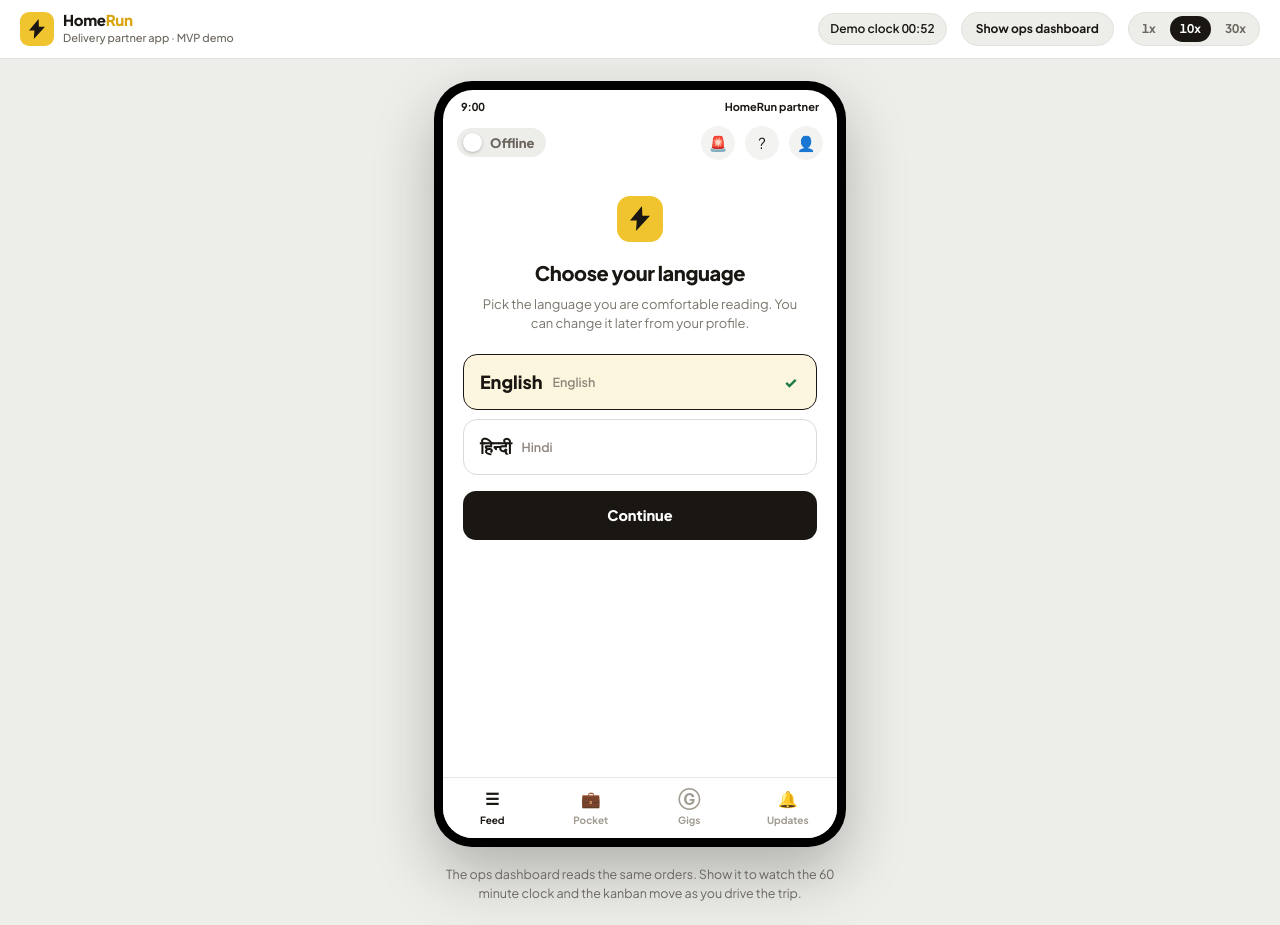
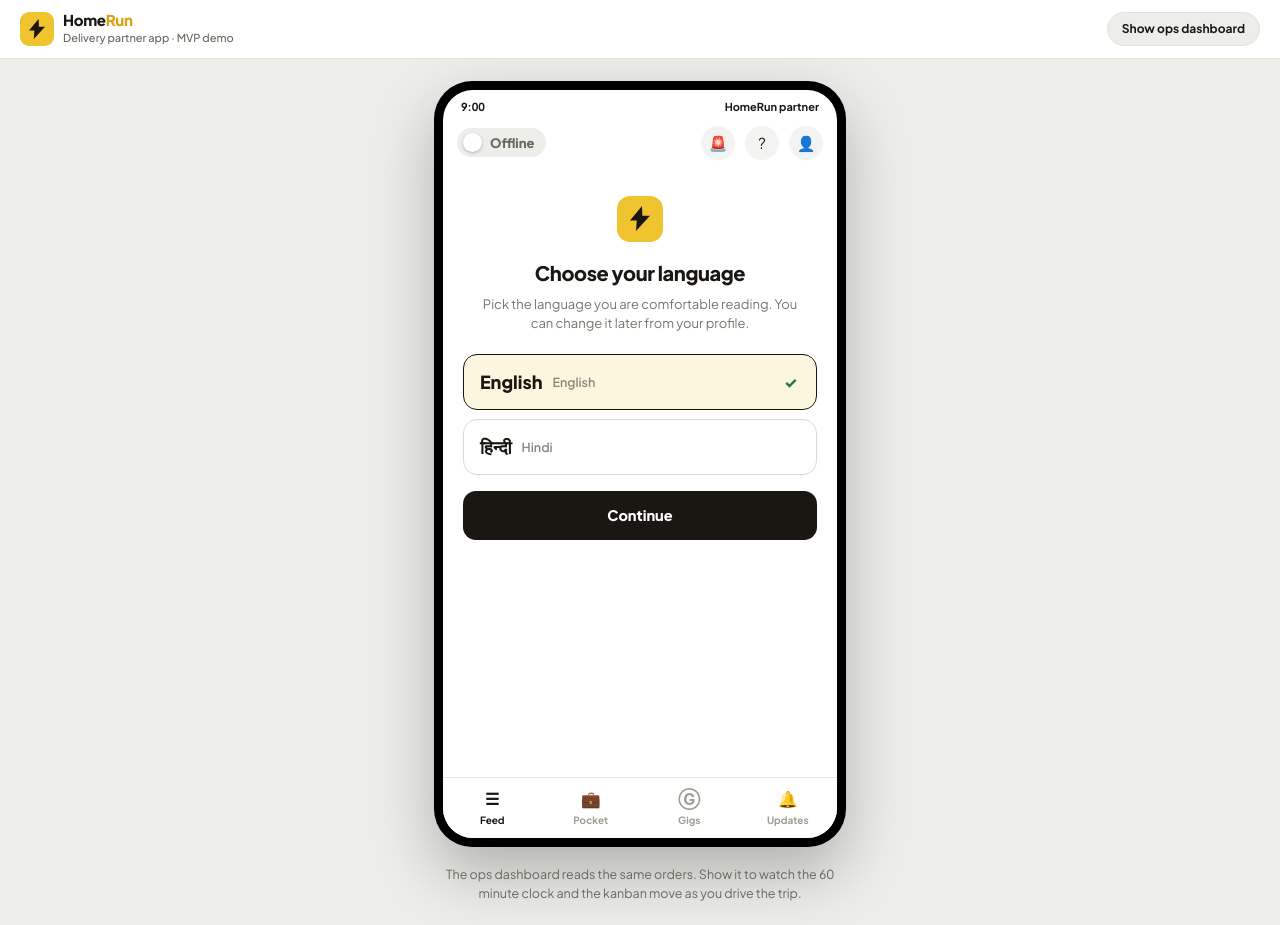
Before and after one commit to Anushka-shukla/Homerun, a React (Vite) app: page / in a window 1280 px wide. Built offline with nearby package versions, Linux system fonts and the light colour scheme.

Commit message:
speed & demo clock removed

```diff
--- a/src/App.jsx
+++ b/src/App.jsx
@@ -5,8 +5,6 @@
 import OpsConsole from "./ops/OpsConsole.jsx";
 import { openChannel, writeSnapshot, opsUrl, isOpsTab } from "./channel.js";
 import { LangProvider } from "./i18n.jsx";
-
-const SPEEDS = [1, 10, 30];
 
 export default function App() {
   if (isOpsTab()) return <OpsPage />;
@@ -79,9 +77,6 @@
     return () => clearTimeout(id);
   }, [state.offlineMid]);
 
-  const mins = Math.floor(state.demo / 60000);
-  const secs = Math.floor((state.demo % 60000) / 1000);
-
   return (
     <>
       <header className="topbar">
@@ -97,19 +92,9 @@
           </div>
         </div>
         <div className="spacer" />
-        <div className="chip">
-          Demo clock {String(mins).padStart(2, "0")}:{String(secs).padStart(2, "0")}
-        </div>
         <button className="openops" aria-pressed={showBoard} onClick={() => setShowBoard((v) => !v)}>
           {showBoard ? "Hide ops dashboard" : "Show ops dashboard"}
         </button>
-        <div className="speed-group" role="group" aria-label="Demo speed">
-          {SPEEDS.map((v) => (
-            <button key={v} aria-pressed={state.speed === v} onClick={() => dispatch({ type: "speed", value: v })}>
-              {v}x
-            </button>
-          ))}
-        </div>
       </header>
 
       <main className={"layout" + (showBoard ? " withboard" : " solo")}>
```
Also changed, not shown: 1 other file (tests, documents, lock files or other folders).
